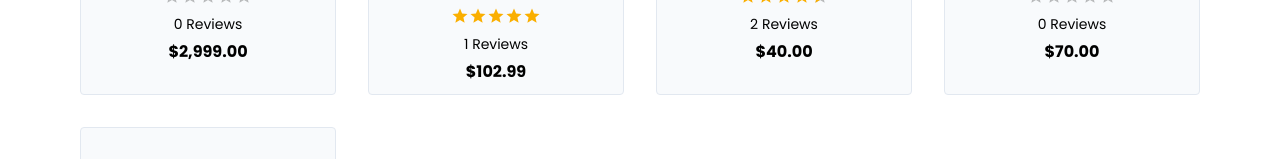
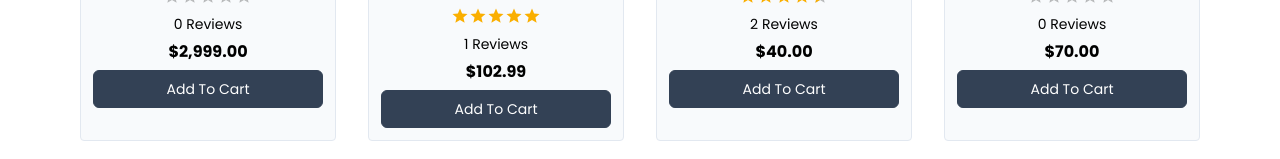
Before and after one commit to maruf-hossain-munna/E-Shop, a Next.js app: page / in a window 1280 px wide. Shown: the part 793-952 px from the top of the page. Built offline with nearby package versions, Linux system fonts and the light colour scheme; grey boxes are pictures that could not be loaded; a web font is replaced by a local one.

Commit message:
add to cart button added on product card

```diff
--- a/app/components/button/Button.tsx
+++ b/app/components/button/Button.tsx
@@ -28,7 +28,7 @@ const Button: React.FC<ButtonProps> = ({
             disabled={disabled}
             className={`disabled:opacity-70 disabled:cursor-not-allowed rounded-md hover:opacity-80 transition w-full border-slate-700 flex items-center justify-center gap-2
             ${outline ? 'bg-white hover:bg-slate-700 text-slate-700 hover:text-white' : 'bg-slate-700 text-white'}
-            ${small ? 'text-sm font-light py-1 px-2 border ' : 'text-[18px] font-medium px-4 py-3 border-2'}
+            ${small ? 'text-sm font-light py-2 px-2 border ' : 'text-[18px] font-medium px-4 py-3 border-2'}
             ${custom ? custom : ''}
             `}>
 
--- a/app/components/products/ProductCard.tsx
+++ b/app/components/products/ProductCard.tsx
@@ -6,6 +6,10 @@ import { Rating } from "@mui/material";
 import Image from "next/image";
 import { useRouter } from "next/navigation";
 import ImageCarousel from "./ImageCaurosel";
+import Button from "../button/Button";
+import { useCart } from "@/hooks/useCart";
+import { useState } from "react";
+import { CartProductType } from "@/app/product/[productId]/DisplayProductDetails";
 
 
 interface ProductCardProps {
@@ -23,11 +27,28 @@ const ProductCard: React.FC<ProductCardProps> = ({ data }) => {
     // Get product rating from reviews
     const productRating = data.reviews.reduce((acc: number, item: any) => item.rating + acc, 0) / data.reviews.length
 
+    const [cartProduct, setCartProduct] = useState<CartProductType>({
+        name: data.name,
+        id: data.id,
+        description: data.description,
+        category: data.category,
+        brand: data.brand,
+        selectedImg: { ...data.images[0] },
+        price: data.price,
+        quantity: 1
+    });
+
+    const { handleAddProductToCart, cartProducts } = useCart();
+
+    console.log(cartProducts);
+
     return (
         <div
-            onClick={() => router.push(`/product/${data.id}`)}
+            // onClick={() => router.push(`/product/${data.id}`)}
             className="col-span-1 border-[1.3px] cursor-pointer border-slate-200 bg-slate-50 rounded p-3 transition hover:scale-105 text-center text-sm">
-            <div className="flex flex-col w-full gap-1">
+            <div
+                onClick={() => router.push(`/product/${data.id}`)}
+                className="flex flex-col w-full gap-1">
                 <div className="aspect-square overflow-hidden relative w-full">
                     {/* Product image Carousel starts */}
 
@@ -56,6 +77,15 @@ const ProductCard: React.FC<ProductCardProps> = ({ data }) => {
                 <div className="text-[16px] mt-1 font-semibold">
                     {formatPrice(data.price)}
                 </div>
+
+            </div>
+            <div>
+                <Button
+                    custom="mt-2"
+                    small
+                    label="Add To Cart"
+                    onClick={() => handleAddProductToCart(cartProduct)}
+                />
             </div>
         </div>
     );
```
